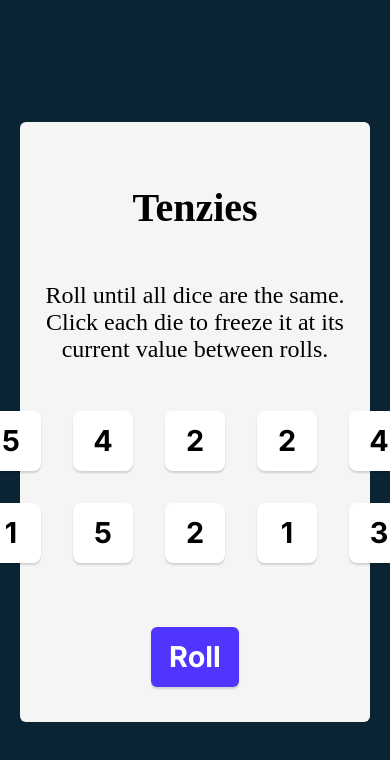
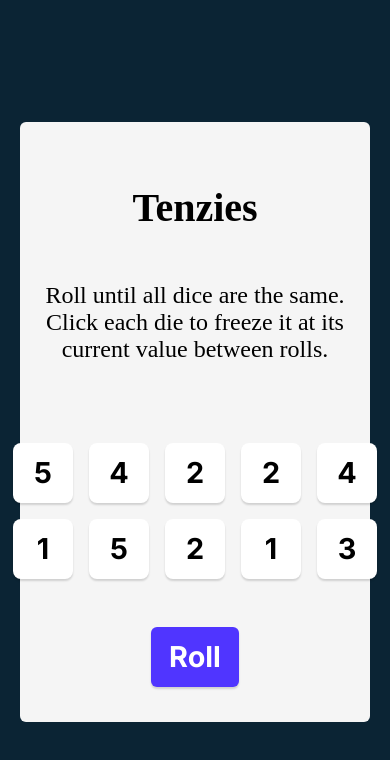
Before and after one commit to Omurbek007/tenzies, a React (Vite) app: page / in a window 390 px wide. Shown: the top 760 px of the page. Built offline with nearby package versions, Linux system fonts and the light colour scheme.

Commit message:
resposive design fixed

```diff
--- a/src/App.css
+++ b/src/App.css
@@ -11,6 +11,7 @@ main {
   display: grid;
   align-items: center;
   justify-items: center;
+  padding: 2em;
   gap: 2em;
   grid-template-columns: repeat(5, 1fr);
   margin-bottom: 4em;
@@ -55,3 +56,13 @@ main {
   margin-bottom: 2em;
   text-align: center;
 }
+
+@media  screen and (max-width: 600px) {
+  .btn-container {
+    gap: 1em;
+  }
+  .btn-container {
+    margin-bottom: 1em;
+  }
+
+}
--- a/src/index.css
+++ b/src/index.css
@@ -1,4 +1,4 @@
-* {
+* , body{
   box-sizing: border-box;
 }
 
```
